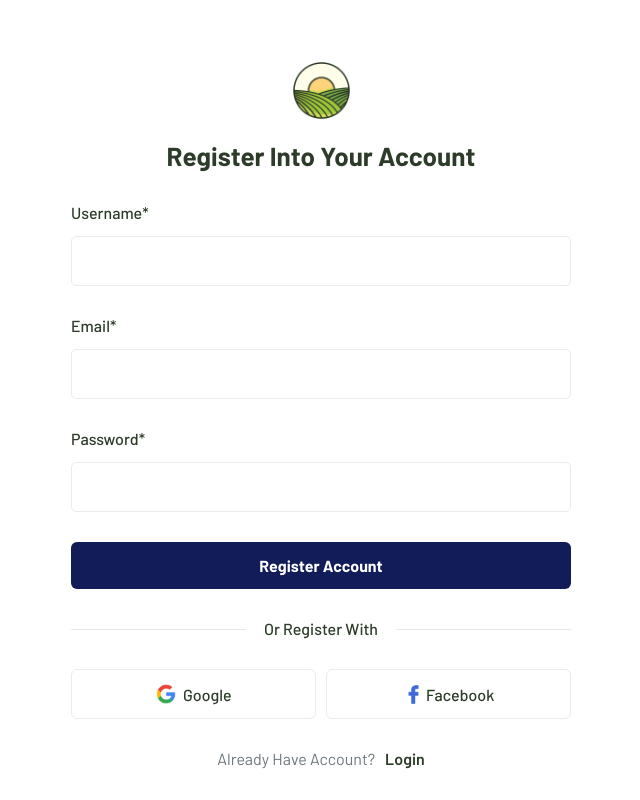
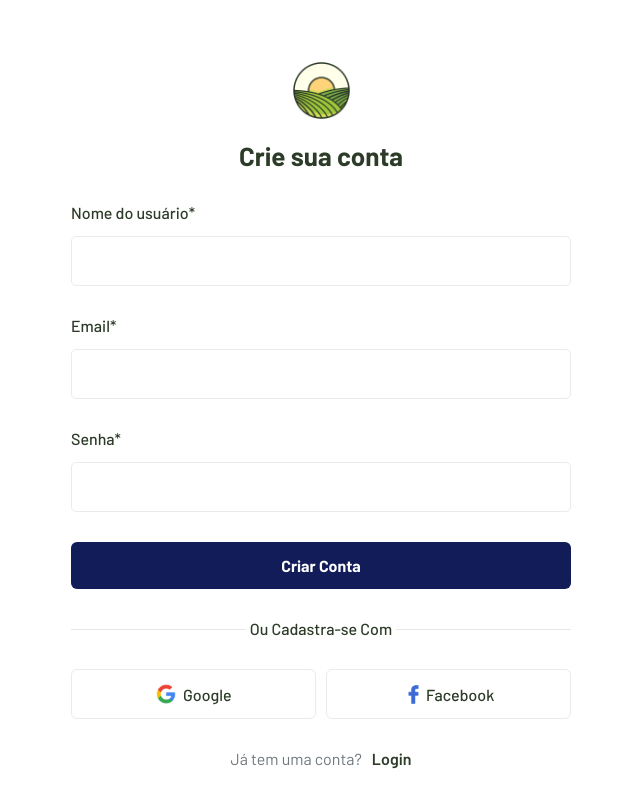
Before and after one commit to Beatrizkira/PI---2, a Next.js app in the folder meu-projeto-integrador/frontend/: page /register in a window 1280 px wide. Shown: the part 420-1220 px from the top of the page, without its empty margins (319-959 px from the left). Built offline with nearby package versions, Linux system fonts and the light colour scheme; a web font is replaced by a local one.

Commit message:
feat: translate registration form labels and button text to Portuguese

```diff
--- a/meu-projeto-integrador/frontend/src/app/(inner)/register/page.tsx
+++ b/meu-projeto-integrador/frontend/src/app/(inner)/register/page.tsx
@@ -44,10 +44,10 @@ export default function Home() {
                       alt="logo"
                     />
                   </div>
-                  <h3 className="title">Register Into Your Account</h3>
+                  <h3 className="title">Crie sua conta</h3>
                   <form action="#" className="registration-form">
                     <div className="input-wrapper">
-                      <label htmlFor="name">Username*</label>
+                      <label htmlFor="name">Nome do usuário*</label>
                       <input type="text" id="name" />
                     </div>
                     <div className="input-wrapper">
@@ -55,13 +55,13 @@ export default function Home() {
                       <input type="email" id="email" />
                     </div>
                     <div className="input-wrapper">
-                      <label htmlFor="password">Password*</label>
+                      <label htmlFor="password">Senha*</label>
                       <input type="password" id="password" />
                     </div>
-                    <button className="rts-btn btn-primary">Register Account</button>
+                    <button className="rts-btn btn-primary">Criar Conta</button>
                     <div className="another-way-to-registration">
                       <div className="registradion-top-text">
-                        <span>Or Register With</span>
+                        <span>Ou Cadastra-se Com</span>
                       </div>
                       <div className="login-with-brand">
                         <a href="#" className="single">
@@ -72,7 +72,7 @@ export default function Home() {
                         </a>
                       </div>
                       <p>
-                        Already Have Account? <a href="#">Login</a>
+                        Já tem uma conta? <a href="#">Login</a>
                       </p>
                     </div>
                   </form>
```
